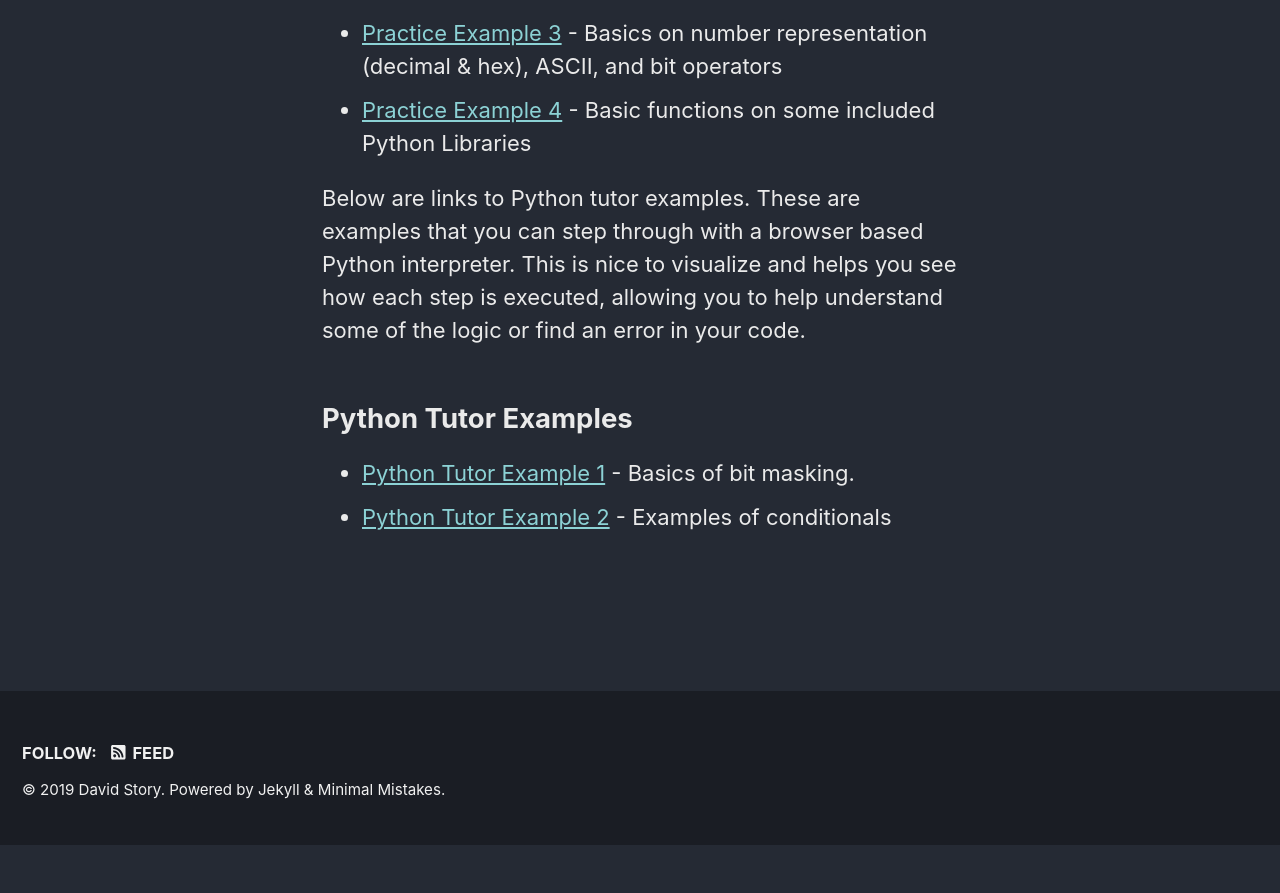
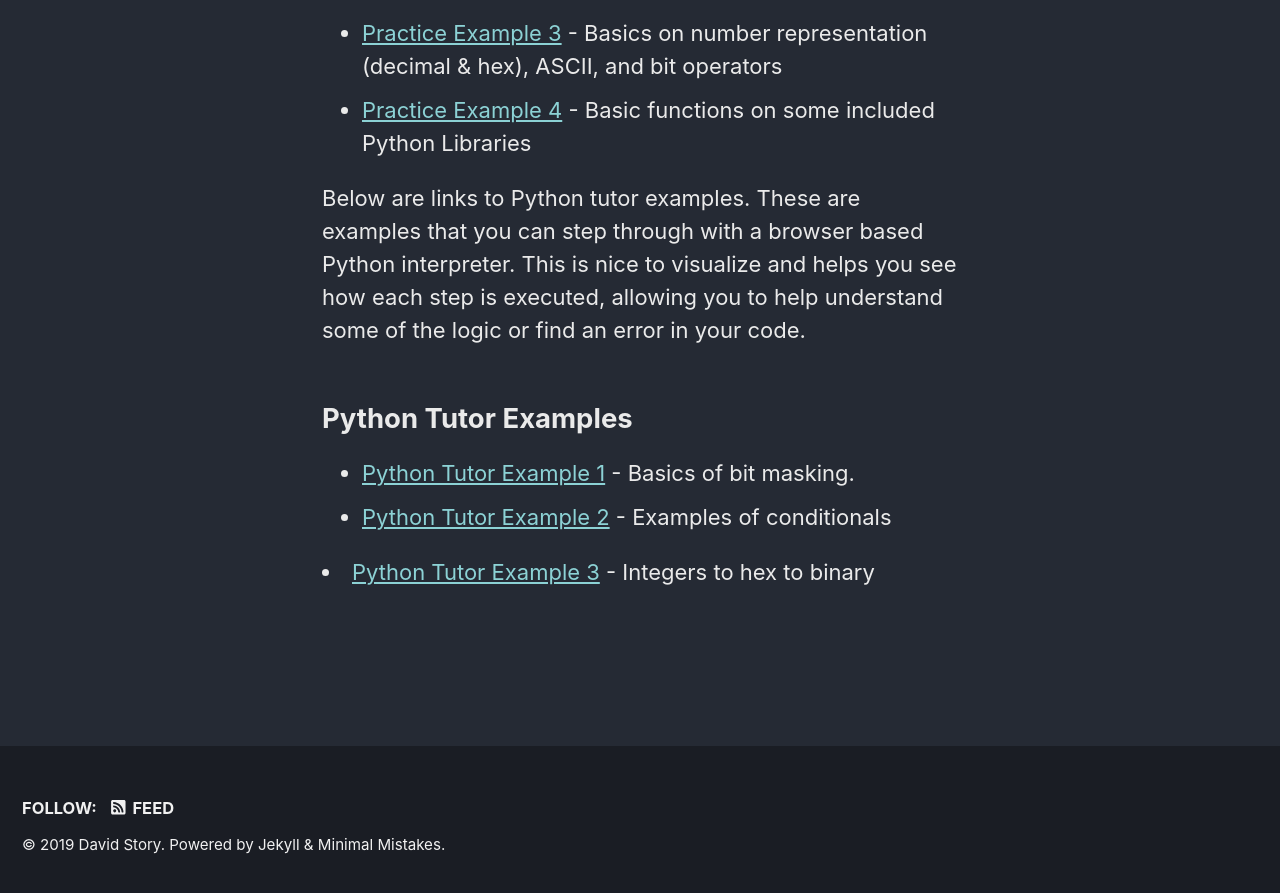
Before and after one commit to david-story/david-story.github.io, a Jekyll site: the page built from _pages/python-practice-examples.md, in a window 1280 px wide and 900 px high, scrolled down 637 px. Shown: the top 893 px of the window. Built offline with Jekyll 4.4.1, drawn with Linux system fonts in a browser that asks for light colours; cached includes are drawn as plain includes; nearby versions of some CDN libraries; before the commit the page ends 1482 px from its top, so only the background shows below that.

Commit message:
Update python-practice-examples.md

```diff
--- a/_pages/python-practice-examples.md
+++ b/_pages/python-practice-examples.md
@@ -28,3 +28,6 @@ an error in your code.
 <li><a href="http://pythontutor.com/visualize.html#code=a%20%3D%20True%0Ab%20%3D%20True%0A%0A%23%20If%20a%20is%20true%0Aif%20a%20%3D%3D%20False%3A%0A%20%20%20%20%23%20we%20will%20only%20print%20this%0A%20%20%20%20print%28%22a%20is%20false%22%29%0A%23%20but%20is%20a%20is%20not%20true%20and%20b%20is%20false,%0Aelif%20b%20%3D%3D%20False%3A%0A%20%20%20%20%23%20we%20will%20print%20this%0A%20%20%20%20print%28%22b%20is%20false%22%29%0A%23%20if%20all%20the%20if%20or%20elif%20statements%20above%20fail%0Aelse%3A%0A%20%20%20%20%23%20we%20catch%20all!%0A%20%20%20%20print%28%22neither%20are%20false%22%29%0A%20%20%20%20%0Aif%20a%20%3D%3D%20True%3A%0A%20%20%20%20print%28%22a%20is%20true%22%29%0Aif%20b%20%3D%3D%20True%3A%0A%20%20%20%20print%28%22b%20is%20true%22%29%0A%20%20%20%20%0A&cumulative=false&curInstr=9&heapPrimitives=nevernest&mode=display&origin=opt-frontend.js&py=3&rawInputLstJSON=%5B%5D&textReferences=false">
 Python Tutor Example 2</a> - Examples of conditionals</li>
 </ul>
+
+<li><a href="http://pythontutor.com/visualize.html#code=sample_numbers%20%3D%20%5B1234,5345,4564,3457,2435,2345245%5D%0A%0Afor%20numbers%20in%20sample_numbers%3A%0A%20%20%20%20print%28%22Sample%3A%20%22,%20numbers,%20end%3D%22%20%22%29%0A%20%20%20%20print%28%22Sample%20in%20HEX%3A%22,%20hex%28numbers%29,%20end%3D%22%20%22%29%0A%20%20%20%20print%28%22Sample%20in%20Binary%3A%22,%20bin%28numbers%29%29&cumulative=false&curInstr=26&heapPrimitives=nevernest&mode=display&origin=opt-frontend.js&py=3&rawInputLstJSON=%5B%5D&textReferences=false">
+Python Tutor Example 3</a> - Integers to hex to binary</li>
```
